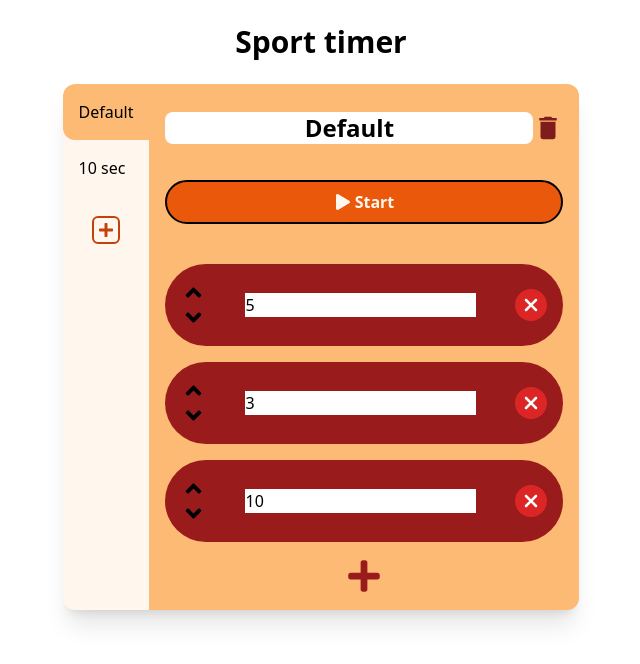
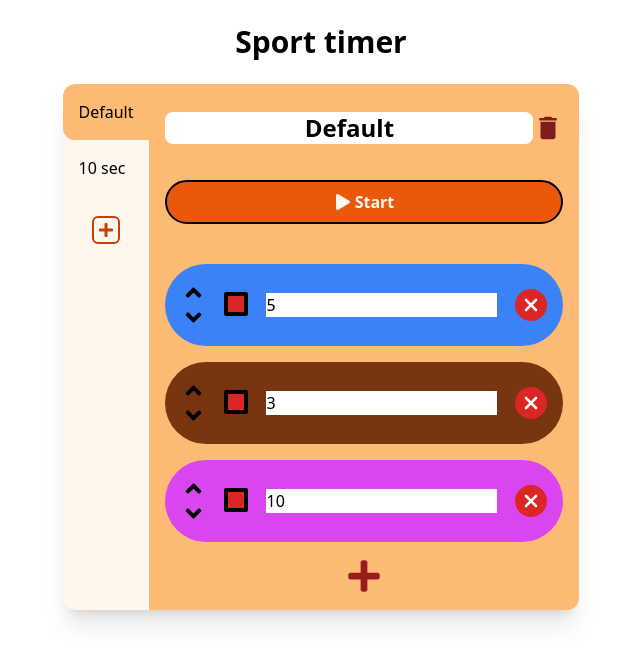
Before and after one commit to BaptisteD51/timer-react, a React (Vite) app: page / in a window 1280 px wide. Shown: the top 664 px of the page, without its empty margins (319-959 px from the left). Built offline with nearby package versions, Linux system fonts and the light colour scheme.

Commit message:
color picker

```diff
--- a/src/components/Edit/Edit.jsx
+++ b/src/components/Edit/Edit.jsx
@@ -15,6 +15,7 @@ function Edit({ updateIsRunning }){
             duration: 50,
             current: 0,
             id: newId,
+            color:"bg-orange-400"
         }
         currentProfile.timers.push(newTimer)
 
@@ -67,6 +68,7 @@ function Edit({ updateIsRunning }){
                         <Timer
                             key={timer.id}
                             duration={timer.duration}
+                            color={timer.color}
                             id={timer.id}
                         ></Timer>
                     ))}
--- /dev/null
+++ b/src/components/Edit/Palette.jsx
@@ -0,0 +1,36 @@
+import { useContext } from "react"
+import { Timers } from "../../contexts/Timers.jsx"
+
+function Palette({updateShwColPick, intervalId}){
+    let colors = ["bg-blue-500", "bg-red-500", "bg-yellow-200", "bg-green-500", "bg-orange-400", "bg-amber-900", "bg-pink-400", "bg-fuchsia-500"]
+
+    let {currentProfile, updateCurrentProfile} = useContext(Timers)
+
+    function changeIntervalColor(color, intervalId) {
+        let intervalIndex = currentProfile.timers.findIndex((timer) => timer.id == intervalId)
+
+        currentProfile.timers[intervalIndex].color = color
+
+        updateCurrentProfile(currentProfile)
+    }
+
+    return (
+
+        <div className="absolute bottom-full left-1/2 bg-white flex flex-wrap w-36 p-2 gap-2 justify-center -translate-x-1/2">
+            {colors.map((color) => (
+                <button
+                    className={`bg-red-600 border-4 border-black rounded-sm size-6 ${color}`}
+                    key={color}
+                    onClick={() => {
+                        changeIntervalColor(color, intervalId)
+                        updateShwColPick(false)
+                    }}
+                >
+                </button>
+            )
+            )}
+        </div>
+    )
+}
+
+export default Palette
--- a/src/components/Edit/Timer.jsx
+++ b/src/components/Edit/Timer.jsx
@@ -1,10 +1,13 @@
-import { useContext } from "react"
+import { useContext, useState } from "react"
 import { Timers } from "../../contexts/Timers"
 import { FaAngleUp, FaAngleDown } from "react-icons/fa"
 import { FaXmark } from "react-icons/fa6"
+import Palette from "./Palette.jsx"
 
-function Timer({ duration, id }) {
+function Timer({ duration, id, color }) {
     let { profiles, updateProfiles } = useContext(Timers)
+
+    let [shwColPick, updateShwColPick] = useState(false)
 
     let profile = profiles.find((timer) => timer.selected)
 
@@ -66,7 +69,7 @@ function Timer({ duration, id }) {
     }
 
     return (
-        <div className="bg-red-800 my-4 p-4 rounded-full flex justify-between items-center">
+        <div className={`${color} my-4 p-4 rounded-full flex justify-between items-center`}>
             <div className="flex flex-col justify-between">
                 <button onClick={() => changeTimerPosition(id, -1)}>
                     <FaAngleUp size={25} />
@@ -75,18 +78,28 @@ function Timer({ duration, id }) {
                     <FaAngleDown size={25} />
                 </button>
             </div>
+
+            <div className="relative">
+                { shwColPick && (
+                    <Palette updateShwColPick={updateShwColPick} intervalId={id}/>
+                )}
+                <button
+                    className="bg-red-600 border-4 border-black rounded-sm size-6"
+                    onClick={() => updateShwColPick(!shwColPick)}
+                ></button>
+            </div>
+
             <input
                 type="number"
                 onChange={(e) => updateTime(e)}
                 defaultValue={duration / 10}
             />
+
             <button
                 onClick={() => deleteTimer(id)}
                 className="bg-red-600 text-white p-2 rounded-full size-8 flex justify-center items-center"
             >
-                <FaXmark
-                    className="text-xl"
-                />
+                <FaXmark className="text-xl" />
             </button>
         </div>
     )
--- a/src/components/Track/Counter.jsx
+++ b/src/components/Track/Counter.jsx
@@ -1,15 +1,15 @@
-function Counter({ current, duration }) {
+function Counter({ current, duration, color }) {
     return (
         <div
             className={`
-          bg-red-800
+            ${color}
             my-4
             p-4
             rounded-full
             justify-between
             text-center
             w-48
-            ${current == duration || current == 0 ? "brightness-[60%]" : "brightness-[140%]"}
+            ${current == duration || current == 0 ? "brightness-[60%]" : "brightness-[140%] scale-110 shadow-red-500 shadow-lg"}
             `}
         >
             {current / 10} / {duration / 10}
--- a/src/components/Track/Track.jsx
+++ b/src/components/Track/Track.jsx
@@ -132,6 +132,7 @@ function Track({ isRunning, updateIsRunning }) {
                         key={timer.id}
                         duration={timer.duration}
                         current={timer.current}
+                        color={timer.color}
                     ></Counter>
                 ))}
             </div>
--- a/src/contexts/Timers.jsx
+++ b/src/contexts/Timers.jsx
@@ -14,18 +14,21 @@ export const TimersProvider = ({children}) => {
                     duration: 50,
                     current: 0,
                     id: 123456,
+                    color:"bg-blue-500"
                 },
                 {
                     running: false,
                     duration: 30,
                     current: 0,
                     id: 123461,
+                    color:"bg-amber-900"
                 },
                 {
                     running: false,
                     duration: 100,
                     current: 0,
                     id: 457963,
+                    color:"bg-fuchsia-500"
                 },
             ]
         },
@@ -39,6 +42,7 @@ export const TimersProvider = ({children}) => {
                     duration: 100,
                     current: 0,
                     id: 654321,
+                    color:"bg-orange-400"
                 }
             ]
         }
```
